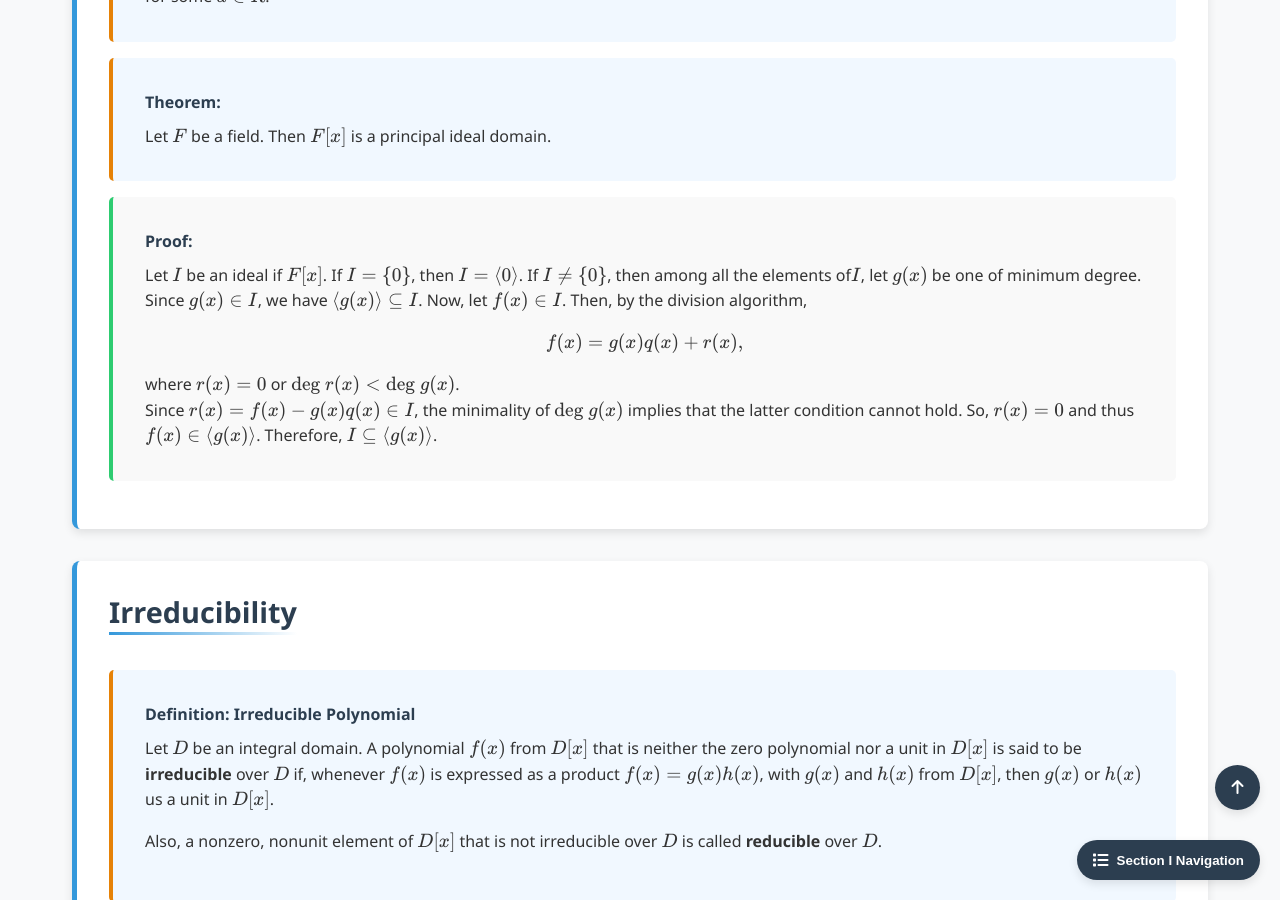
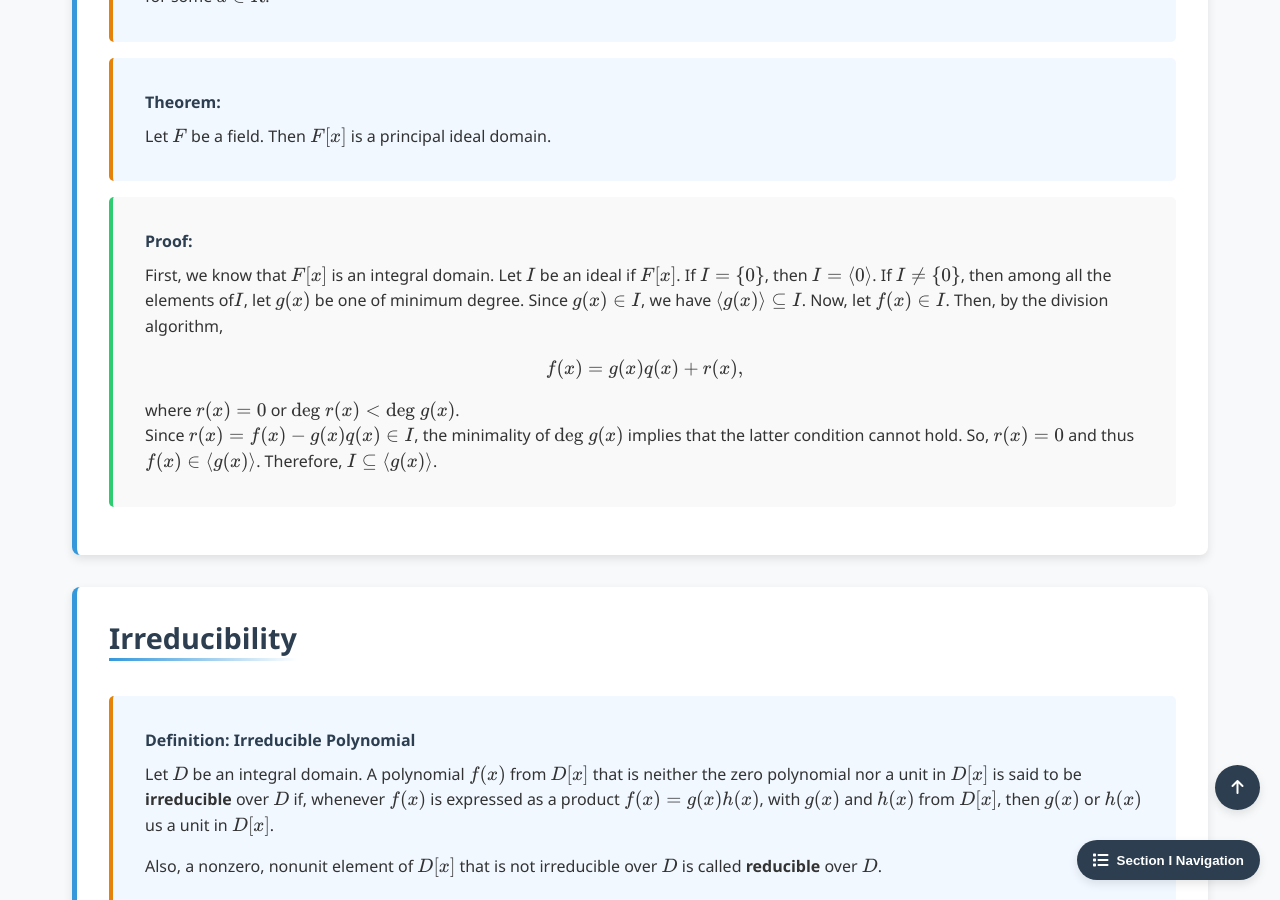
Before and after one commit to Yusukey01/yusukey01.github.io, a Jekyll site: the page built from Mathematics/Linear_algebra/polynomial_rings.html, in a window 1280 px wide and 900 px high, scrolled down 3505 px. Built offline with Jekyll 4.4.1, drawn with Linux system fonts in a browser that asks for light colours.

Commit message:
Start Section I - Part21 Polynomial Rings

```diff
--- a/Mathematics/Linear_algebra/polynomial_rings.html
+++ b/Mathematics/Linear_algebra/polynomial_rings.html
@@ -232,8 +232,9 @@ noindex: true
 
                 <div class="proof">
                     <span class="proof-title">Proof:</span>
-                    Let \(I\) be an ideal if \(F[x]\). If \(I = \{0\}\), then \(I = \langle 0 \rangle\). If \(I \neq \{0\}\), then
-                    among all the elements of\(I\), let \(g(x)\) be one of minimum degree.
+                    First, we know that \(F[x]\) is an integral domain. Let \(I\) be an ideal if \(F[x]\). If \(I = \{0\}\),
+                    then \(I = \langle 0 \rangle\). If \(I \neq \{0\}\), then among all the elements of\(I\), let \(g(x)\) be
+                    one of minimum degree.
                     Since \(g(x) \in I\), we have \(\langle g(x) \rangle \subseteq I\). Now, let \(f(x) \in I\).
                     Then, by the division algorithm,
                     \[
```
